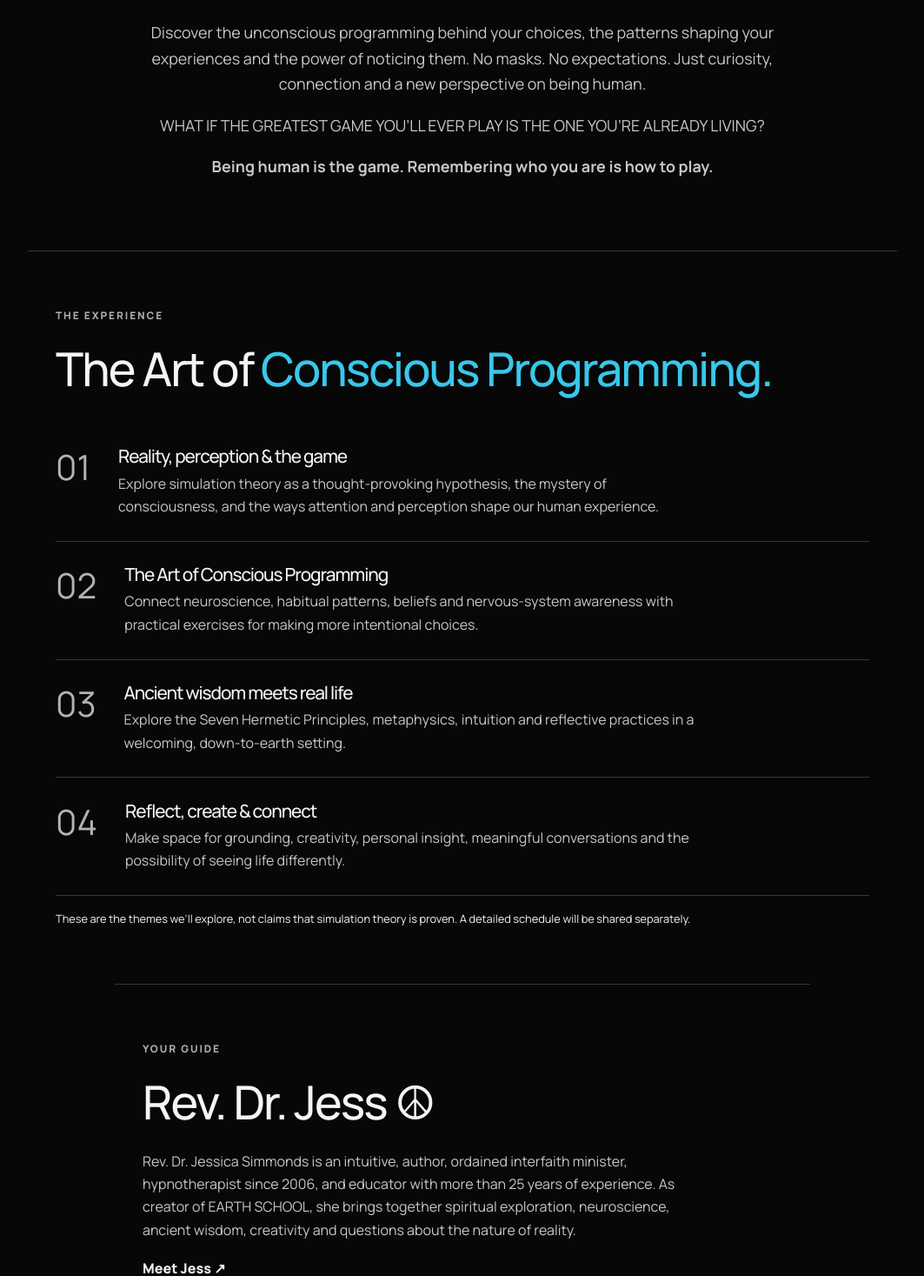
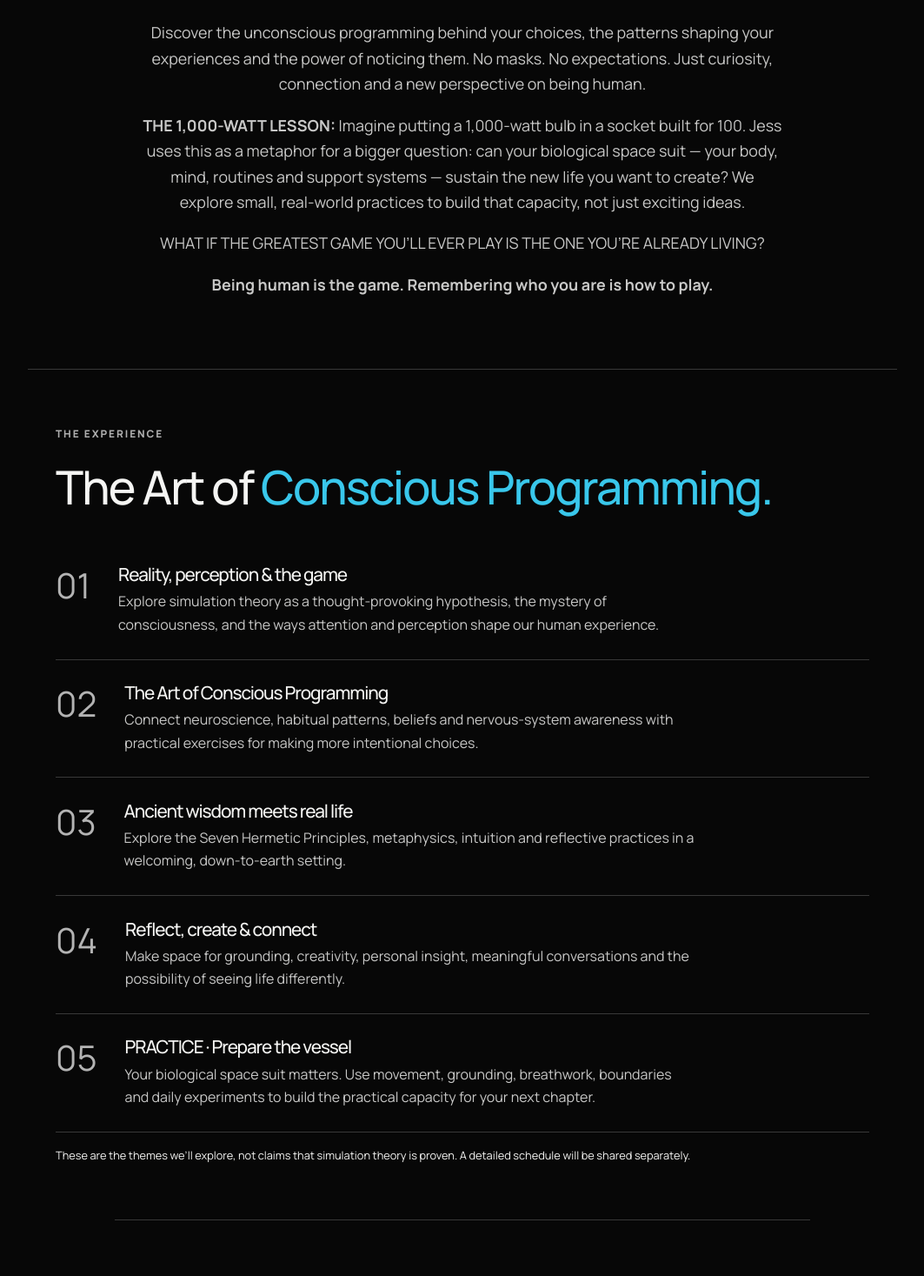
Before and after one commit to jessgoodvibesonly/jessgoodvibesonly, a Next.js app: page /earth-school-mens-day in a window 1280 px wide. Shown: the part 1468-2935 px from the top of the page at 87% size, without its empty margins (108-1171 px from the left). Built offline with nearby package versions, Linux system fonts and the light colour scheme; no server answers; a web font is replaced by a local one.

Commit message:
Integrate EARTH SCHOOL practice teachings and biological space suit capacity metaphor

```diff
--- a/app/earth-school-mens-day/page.tsx
+++ b/app/earth-school-mens-day/page.tsx
@@ -25,6 +25,7 @@ const experiences = [
   ["02","The Art of Conscious Programming","Connect neuroscience, habitual patterns, beliefs and nervous-system awareness with practical exercises for making more intentional choices."],
   ["03","Ancient wisdom meets real life","Explore the Seven Hermetic Principles, metaphysics, intuition and reflective practices in a welcoming, down-to-earth setting."],
   ["04","Reflect, create & connect","Make space for grounding, creativity, personal insight, meaningful conversations and the possibility of seeing life differently."],
+  ["05","PRACTICE · Prepare the vessel","Your biological space suit matters. Use movement, grounding, breathwork, boundaries and daily experiments to build the practical capacity for your next chapter."],
 ];
 
 export default function MensDayPage() {
@@ -55,6 +56,7 @@ export default function MensDayPage() {
           <p><strong>WHAT IF REALITY ISN’T QUITE WHAT YOU THINK IT IS? What if everything you’ve been taught about life, consciousness, and who you are is only part of the story?</strong></p>
           <p>This is not your typical men’s workshop. Step into a fascinating exploration where simulation theory, neuroscience, the Seven Hermetic Principles, ancient wisdom, human behaviour and consciousness intersect.</p>
           <p>Discover the unconscious programming behind your choices, the patterns shaping your experiences and the power of noticing them. No masks. No expectations. Just curiosity, connection and a new perspective on being human.</p>
+          <p><strong>THE 1,000-WATT LESSON:</strong> Imagine putting a 1,000-watt bulb in a socket built for 100. Jess uses this as a metaphor for a bigger question: can your biological space suit — your body, mind, routines and support systems — sustain the new life you want to create? We explore small, real-world practices to build that capacity, not just exciting ideas.</p>
           <p>WHAT IF THE GREATEST GAME YOU’LL EVER PLAY IS THE ONE YOU’RE ALREADY LIVING?</p>
           <p><strong>Being human is the game. Remembering who you are is how to play.</strong></p>
         </section>
```
